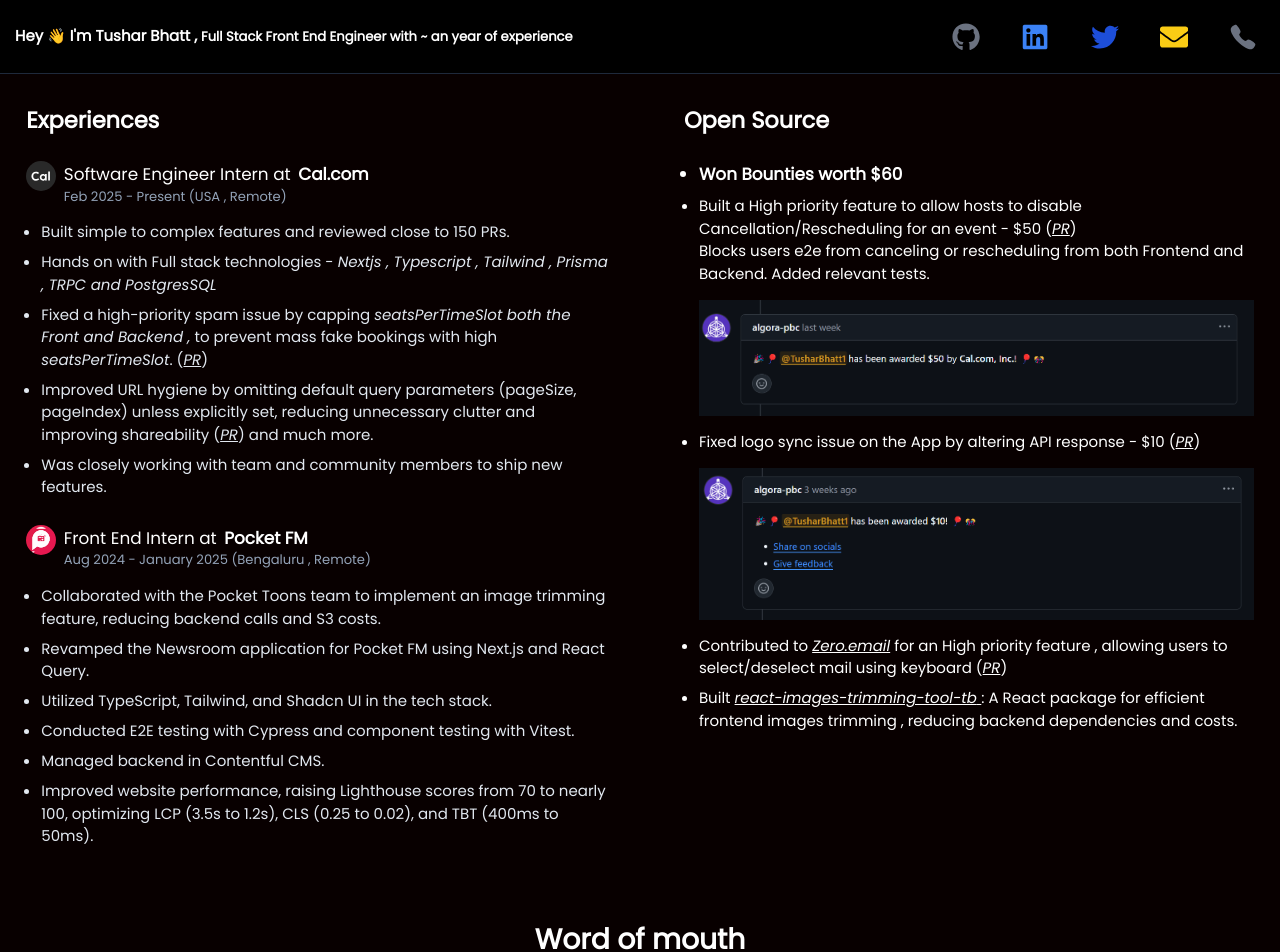
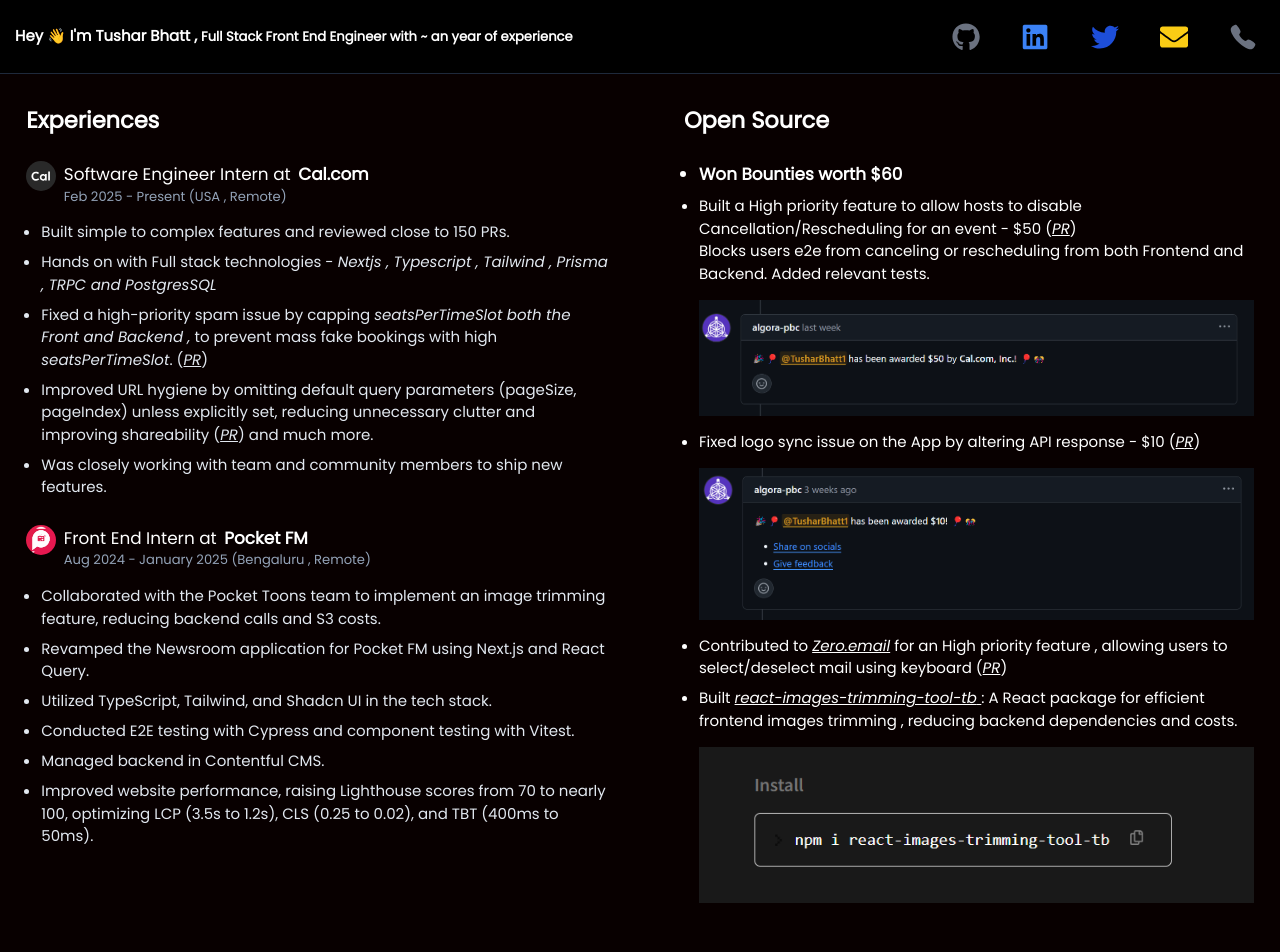
Before and after one commit to TusharBhatt1/new-portfolio, a React (Vite) app: page / in a window 1280 px wide. Shown: the top 952 px of the page. Built offline with nearby package versions, Linux system fonts and the light colour scheme.

Commit message:
react-lib

```diff
--- a/src/Components/Main.tsx
+++ b/src/Components/Main.tsx
@@ -2,7 +2,7 @@ import calIcon from "@/assets/cal-com-icon.svg";
 import pfmIcon from "@/assets/pfm-logo.png";
 import dollar50 from "@/assets/dollar50.png";
 import dollar10 from "@/assets/dollar10.png";
-
+import reactLib from "@/assets/react-lib.png";
 export default function Main() {
 	return (
 		<div className="mt-28 px-5 sm:px-7 flex md:flex-row flex-col gap-20 justify-between">
@@ -187,6 +187,8 @@ export default function Main() {
 							</a>{" "}
 							: A React package for efficient frontend images trimming ,
 							reducing backend dependencies and costs.
+
+							<img src={reactLib} className="my-4" />
 						</li>
 					</ul>
 				</div>
```
Also changed, not shown: src/assets/react-lib.png (added).
